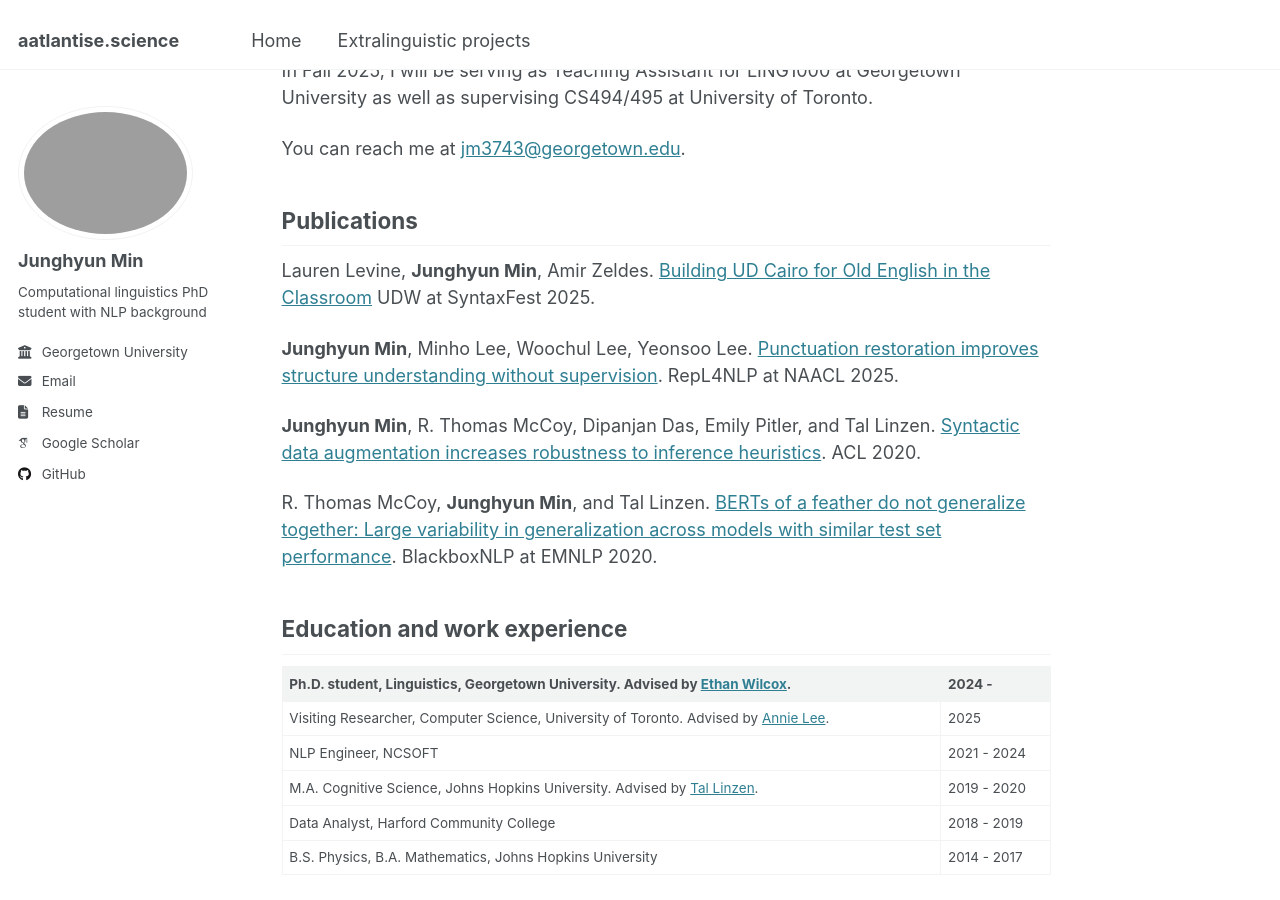
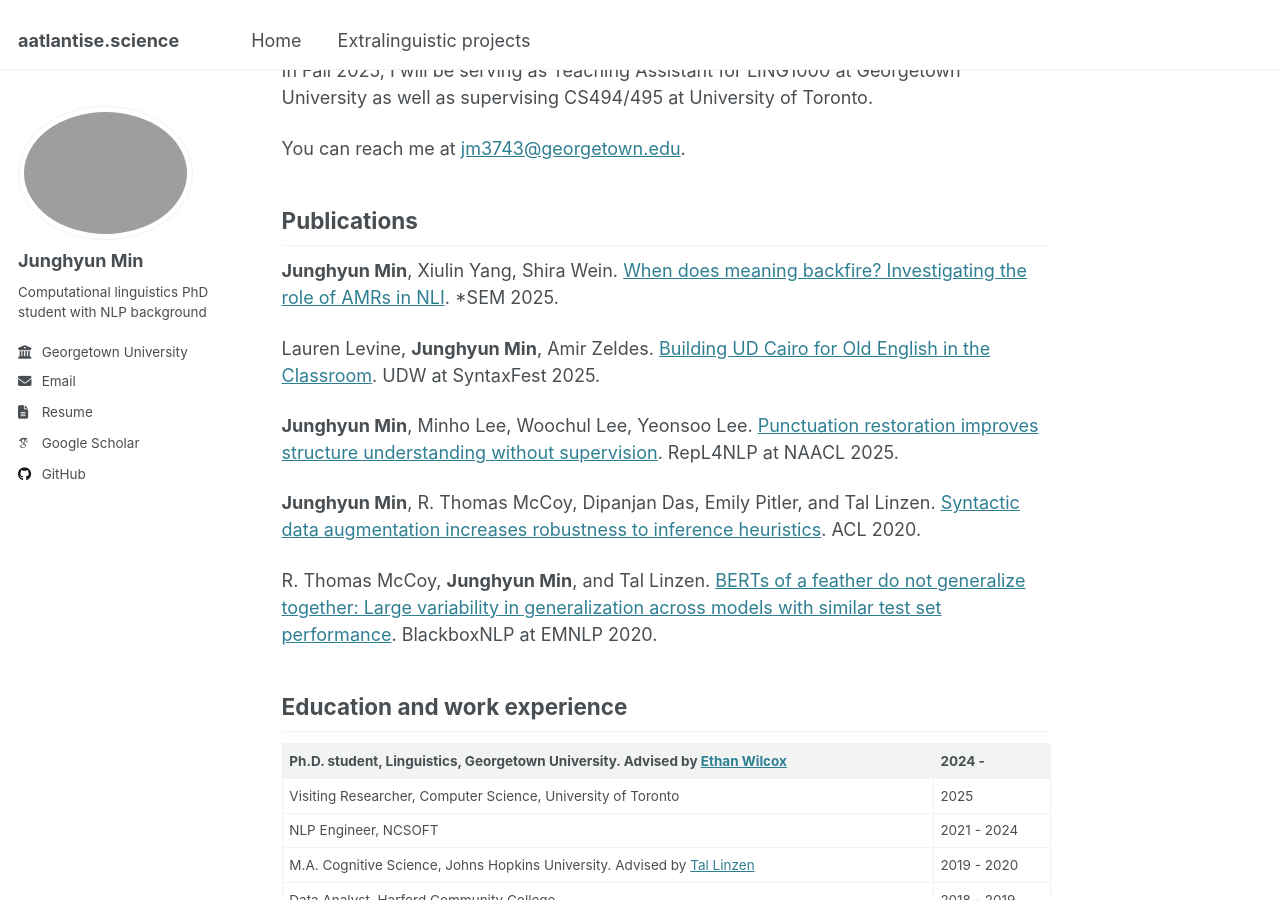
Before and after one commit to Aatlantise/aatlantise.github.io, a Jekyll site: the page built from _pages/about.md, in a window 1280 px wide and 900 px high, scrolled down 349 px. Built offline with Jekyll 4.4.1, drawn with Linux system fonts in a browser that asks for light colours; some web fonts are replaced.

Commit message:
[Chore] Add paper

```diff
--- a/_pages/about.md
+++ b/_pages/about.md
@@ -23,8 +23,12 @@ as well as supervising CS494/495 at University of Toronto.
 You can reach me at [jm3743@georgetown.edu](mailto:jm3743@georgetown.edu).
 
 ## Publications
+**Junghyun Min**, Xiulin Yang, Shira Wein.
+[When does meaning backfire? Investigating the role of AMRs in NLI](https://arxiv.org/abs/2506.14613).
+*SEM 2025.
+
 Lauren Levine, **Junghyun Min**, Amir Zeldes.
-[Building UD Cairo for Old English in the Classroom](https://aclanthology.org/2025.udw-1.10/)
+[Building UD Cairo for Old English in the Classroom](https://aclanthology.org/2025.udw-1.10/).
 UDW at SyntaxFest 2025.
 
 **Junghyun Min**, Minho Lee, Woochul Lee, Yeonsoo Lee.
@@ -41,10 +45,10 @@ BlackboxNLP at EMNLP 2020.
 
 ## Education and work experience
 
-| Ph.D. student, Linguistics, Georgetown University. Advised by [Ethan Wilcox](https://wilcoxeg.github.io/). | 2024 -      |
-|------------------------------------------------------------------------------------------------------------|-------------|
-| Visiting Researcher, Computer Science, University of Toronto. Advised by [Annie Lee](https://www.cs.toronto.edu/~ealee/public/).                    | 2025        |
-| NLP Engineer, NCSOFT                                                                                       | 2021 - 2024 |
-| M.A. Cognitive Science, Johns Hopkins University. Advised by [Tal Linzen](https://tallinzen.net).          | 2019 - 2020 |
-| Data Analyst, Harford Community College                                                                    | 2018 - 2019 |
-| B.S. Physics, B.A. Mathematics, Johns Hopkins University                                                   | 2014 - 2017 |
+| Ph.D. student, Linguistics, Georgetown University. Advised by [Ethan Wilcox](https://wilcoxeg.github.io/) | 2024 -      |
+|-----------------------------------------------------------------------------------------------------------|-------------|
+| Visiting Researcher, Computer Science, University of Toronto                                              | 2025        |
+| NLP Engineer, NCSOFT                                                                                      | 2021 - 2024 |
+| M.A. Cognitive Science, Johns Hopkins University. Advised by [Tal Linzen](https://tallinzen.net)          | 2019 - 2020 |
+| Data Analyst, Harford Community College                                                                   | 2018 - 2019 |
+| B.S. Physics, B.A. Mathematics, Johns Hopkins University                                                  | 2014 - 2017 |
```
Also changed, not shown: _pages/extraling.md (+0 -3 lines).
